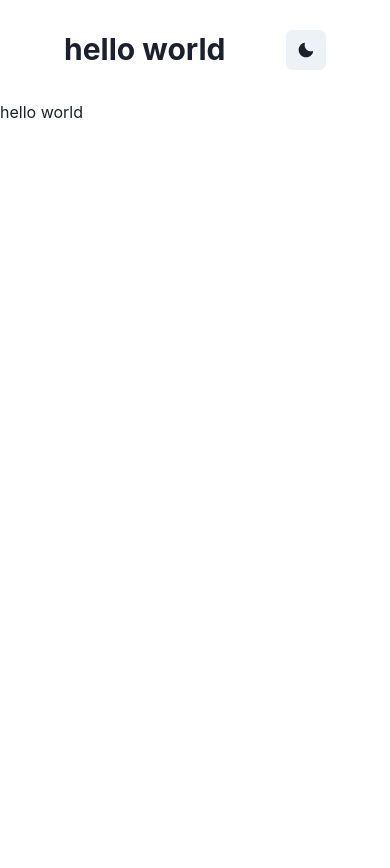
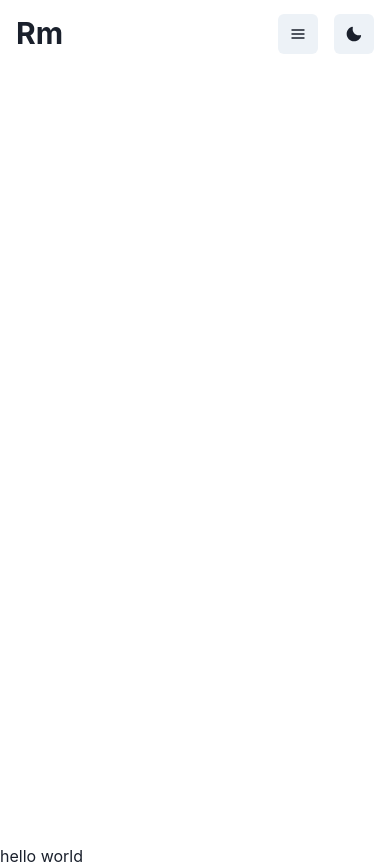
Before and after one commit to murakamiren/portfolio-v2, a Next.js app: page / in a window 390 px wide. Before the commit the page ends 844 px from the top, so only its background shows below. Built offline with nearby package versions, Linux system fonts and the light colour scheme.

Commit message:
make navigation

```diff
--- /dev/null
+++ b/src/components/hero.tsx
@@ -0,0 +1,8 @@
+import { Box } from "@chakra-ui/react";
+import { VFC } from "react";
+
+const Hero: VFC = () => {
+	return <Box w="100vw" h="92vh"></Box>;
+};
+
+export default Hero;
--- /dev/null
+++ b/src/components/mobileNavigation.tsx
@@ -0,0 +1,22 @@
+import { HamburgerIcon } from "@chakra-ui/icons";
+import { IconButton, Menu, MenuButton, MenuItem, MenuList } from "@chakra-ui/react";
+import { VFC } from "react";
+
+type mobileNavigationProps = {
+	texts: string[];
+};
+
+const MobileNavigation: VFC<mobileNavigationProps> = (props) => {
+	return (
+		<Menu>
+			<MenuButton as={IconButton} aria-label="navigation menu" icon={<HamburgerIcon />} />
+			<MenuList>
+				{props.texts.map((text, i) => (
+					<MenuItem key={i}>{text}</MenuItem>
+				))}
+			</MenuList>
+		</Menu>
+	);
+};
+
+export default MobileNavigation;
--- /dev/null
+++ b/src/components/navigationText.tsx
@@ -0,0 +1,17 @@
+import { Link } from "@chakra-ui/react";
+import { VFC } from "react";
+import NextLink from "next/link";
+
+type navigationTextProps = {
+	text: string;
+};
+
+const NavigationText: VFC<navigationTextProps> = (props) => {
+	return (
+		<NextLink href="/" passHref>
+			<Link>{props.text}</Link>
+		</NextLink>
+	);
+};
+
+export default NavigationText;
--- a/src/components/templates/header.tsx
+++ b/src/components/templates/header.tsx
@@ -1,14 +1,35 @@
-import { Flex, Heading, Text } from "@chakra-ui/react";
+import { Container, Flex, Heading, HStack } from "@chakra-ui/react";
 import { VFC } from "react";
+import useWindowSize from "../../hooks/useWindowSize";
+import MobileNavigation from "../mobileNavigation";
+import NavigationText from "../navigationText";
 import ToggleColorModeBtn from "../toggleColorModeBtn";
 
 const Header: VFC = () => {
+	const windowSize = useWindowSize();
+	const navInnerText: string[] = ["home", "works", "contact"];
+
 	return (
 		<header>
-			<Flex justifyContent="space-between" alignItems="center" px={16} h="100">
-				<Heading as="h1">hello world</Heading>
-				<ToggleColorModeBtn />
-			</Flex>
+			<Container maxW="container.xl" top="0">
+				<nav>
+					<Flex justifyContent="space-between" alignItems="center" h="8vh">
+						<Heading as="h1">Rm</Heading>
+						<HStack spacing={windowSize.width > 1024 ? 8 : 4}>
+							{windowSize.width > 1024 ? (
+								<HStack spacing={4}>
+									{navInnerText.map((t, i) => (
+										<NavigationText text={t} key={i} />
+									))}
+								</HStack>
+							) : (
+								<MobileNavigation texts={navInnerText} />
+							)}
+							<ToggleColorModeBtn />
+						</HStack>
+					</Flex>
+				</nav>
+			</Container>
 		</header>
 	);
 };
--- /dev/null
+++ b/src/hooks/useWindowSize.ts
@@ -0,0 +1,28 @@
+import { useEffect, useState } from "react";
+
+const useWindowSize = () => {
+	const [windowSize, setWindowSize] = useState({
+		width: 0,
+		height: 0,
+	});
+
+	useEffect(() => {
+		if (typeof window !== "undefined") {
+			const handleResizeWindow = () => {
+				setWindowSize({
+					width: window.innerWidth,
+					height: window.innerHeight,
+				});
+			};
+			window.addEventListener("resize", handleResizeWindow);
+			handleResizeWindow();
+			return () => window.removeEventListener("resize", handleResizeWindow);
+		} else {
+			return;
+		}
+	}, []);
+
+	return windowSize;
+};
+
+export default useWindowSize;
--- a/src/pages/index.tsx
+++ b/src/pages/index.tsx
@@ -1,16 +1,18 @@
 import { Box, Text } from "@chakra-ui/react";
 import type { NextPage } from "next";
 import Head from "next/head";
+import Hero from "../components/hero";
 
 const Home: NextPage = () => {
 	return (
 		<div>
 			<Head>
-				<title>Create Next App</title>
-				<meta name="description" content="Generated by create next app" />
+				<title>Ren Murakami`s Portfolio</title>
+				<meta name="description" content="ren murakami`s portfolio" />
 				<link rel="icon" href="/favicon.ico" />
 			</Head>
 
+			<Hero />
 			<Box>
 				<Text>hello world</Text>
 			</Box>
```
